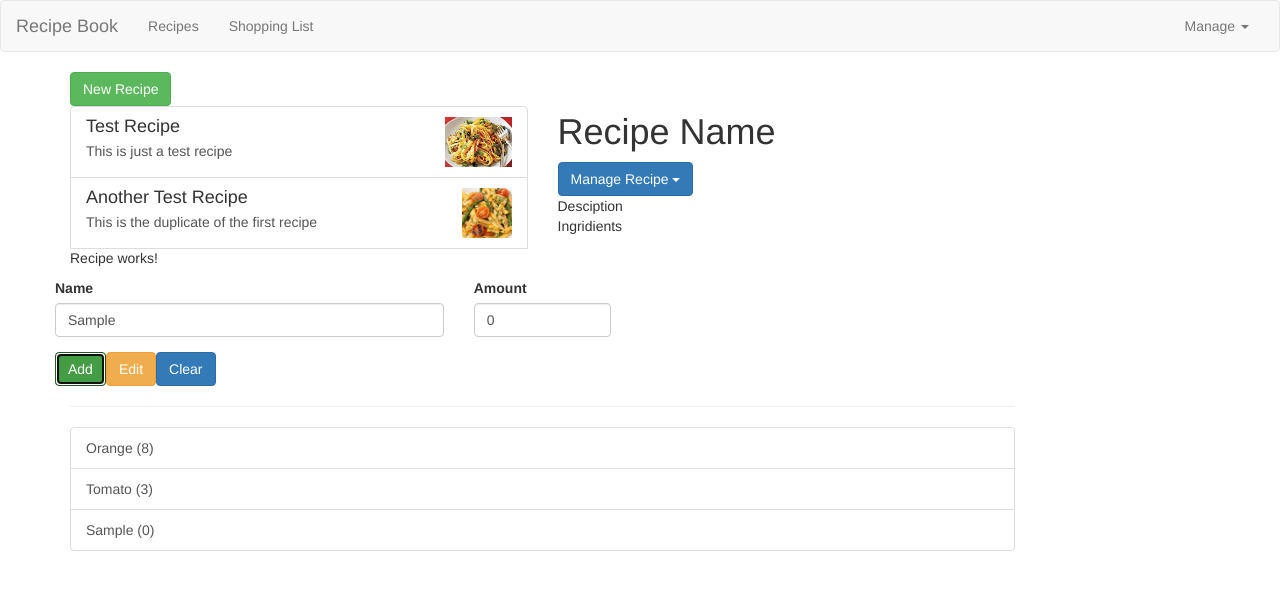
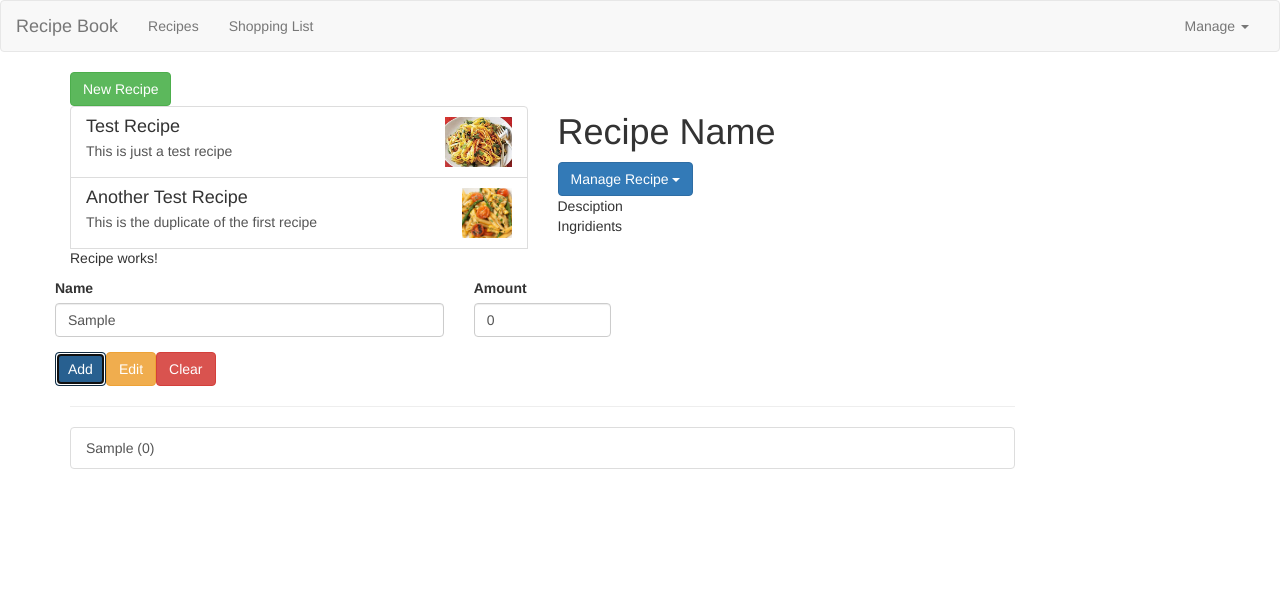
Before and after one commit to samuelOyegbemi/recipe, an Angular app: page / in a window 1280 px wide. Both pictures are taken after typing "Sample" into the empty fields and a click on the button "Add". Shown: the top 590 px of the page. Built offline with nearby package versions, Linux system fonts and the light colour scheme.

Commit message:
new updates

```diff
--- a/src/app/app.module.ts
+++ b/src/app/app.module.ts
@@ -10,6 +10,7 @@ import { RecipeDetailComponent } from './recipes/recipe-detail/recipe-detail.com
 import { RecipeComponent } from './recipes/recipe-list/recipe/recipe.component';
 import { ShoppingListComponent } from './shopping-list/shopping-list.component';
 import { ShoppingEditComponent } from './shopping-list/shopping-edit/shopping-edit.component';
+import { ShoppingListItemsComponent } from './shopping-list/shopping-list-items/shopping-list-items.component';
 
 @NgModule({
   declarations: [
@@ -20,7 +21,8 @@ import { ShoppingEditComponent } from './shopping-list/shopping-edit/shopping-ed
     RecipeDetailComponent,
     RecipeComponent,
     ShoppingListComponent,
-    ShoppingEditComponent
+    ShoppingEditComponent,
+    ShoppingListItemsComponent
   ],
   imports: [
     BrowserModule,
--- a/src/app/shopping-list/shopping-edit/shopping-edit.component.html
+++ b/src/app/shopping-list/shopping-edit/shopping-edit.component.html
@@ -13,9 +13,9 @@
       </div>
       <div class="row">
         <div class="col-xs-12">
-          <button class="btn btn-success" type="submit" (click)="addIngredient()">Add</button>
+          <button class="btn btn-primary" type="submit" (click)="addIngredient()">Add</button>
           <button class="btn btn-warning" type="submit">Edit</button>
-          <button class="btn btn-primary" type="submit">Clear</button>
+          <button class="btn btn-danger" type="submit" (click)="clearIngredient()">Clear</button>
         </div>
       </div>
     </form>
--- a/src/app/shopping-list/shopping-edit/shopping-edit.component.ts
+++ b/src/app/shopping-list/shopping-edit/shopping-edit.component.ts
@@ -8,6 +8,7 @@ import { Ingredient } from '../../general/ingredient.model';
 })
 export class ShoppingEditComponent implements OnInit {
   @Output() ingredientAdded = new EventEmitter<Ingredient>();
+  @Output() ingredientCleared = new EventEmitter<{clear:boolean}>();
   ingredientName: string = "";
   ingredientAmount: number = 0;
   ingredient: Ingredient;
@@ -20,4 +21,8 @@ export class ShoppingEditComponent implements OnInit {
     this.ingredient = new Ingredient(this.ingredientName, this.ingredientAmount);
     this.ingredientAdded.emit(this.ingredient);
   }
+
+  clearIngredient(){
+    this.ingredientCleared.emit({clear:true});
+  }
 }
--- /dev/null
+++ b/src/app/shopping-list/shopping-list-items/shopping-list-items.component.html
@@ -0,0 +1,3 @@
+<a href="#" class="list-group-item" style="cursor: pointer;">
+  {{ingredientItem.name}} ({{ingredientItem.amount}})
+</a>
--- /dev/null
+++ b/src/app/shopping-list/shopping-list-items/shopping-list-items.component.ts
@@ -0,0 +1,16 @@
+import { Component, OnInit, Input } from '@angular/core';
+import { Ingredient } from '../../general/ingredient.model';
+
+@Component({
+  selector: 'app-shopping-list-items',
+  templateUrl: './shopping-list-items.component.html',
+  styleUrls: ['./shopping-list-items.component.css']
+})
+export class ShoppingListItemsComponent implements OnInit {
+  @Input() ingredientItem: Ingredient;
+  constructor() { }
+
+  ngOnInit() {
+  }
+
+}
--- a/src/app/shopping-list/shopping-list.component.html
+++ b/src/app/shopping-list/shopping-list.component.html
@@ -1,11 +1,17 @@
 <div class="row">
   <div class="col-xs-10">
-    <app-shopping-edit (ingredientAdded)="onIngridientAdded($event)"></app-shopping-edit>
+    <app-shopping-edit (ingredientAdded)="onIngridientAdded($event)"
+      (ingredientCleared)="onIngredientCleared($event)">
+  </app-shopping-edit>
     <hr>
     <ul class="list-group">
-      <a href="#" class="list-group-item" style="cursor: pointer;" *ngFor="let ingredient of ingredients">
+      <!--a href="#" class="list-group-item" style="cursor: pointer;" *ngFor="let ingredient of ingredients">
         {{ingredient.name}} ({{ingredient.amount}})
-      </a>
+      </a-->
+      <app-shopping-list-items
+        *ngFor="let ingredient of ingredients"
+        [ingredientItem]="ingredient">
+      </app-shopping-list-items>
     </ul>
   </div>
 </div>
--- a/src/app/shopping-list/shopping-list.component.ts
+++ b/src/app/shopping-list/shopping-list.component.ts
@@ -7,10 +7,7 @@ import { Ingredient } from '../general/ingredient.model';
   styleUrls: ['./shopping-list.component.css']
 })
 export class ShoppingListComponent implements OnInit {
-  ingredients: Ingredient[] = [
-    new Ingredient("Orange", 8),
-    new Ingredient("Tomato", 3)
-  ];
+  ingredients: Ingredient[] = [];
   constructor() { }
 
   ngOnInit() {
@@ -19,4 +16,10 @@ export class ShoppingListComponent implements OnInit {
   onIngridientAdded(ingr: Ingredient){
     this.ingredients.push(ingr);
   }
+
+  onIngredientCleared(clear: boolean){
+    if(clear){
+      this.ingredients.splice(0, this.ingredients.length);
+    }
+  }
 }
```
Also changed, not shown: src/app/shopping-list/shopping-list-items/shopping-list-items.component.css (added).
